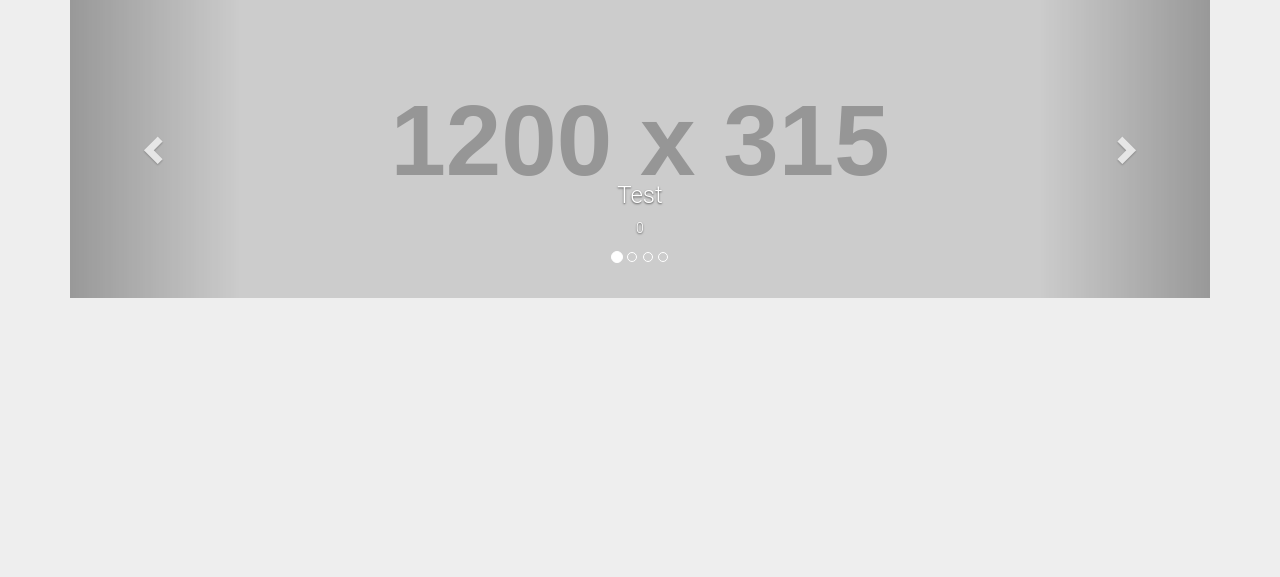
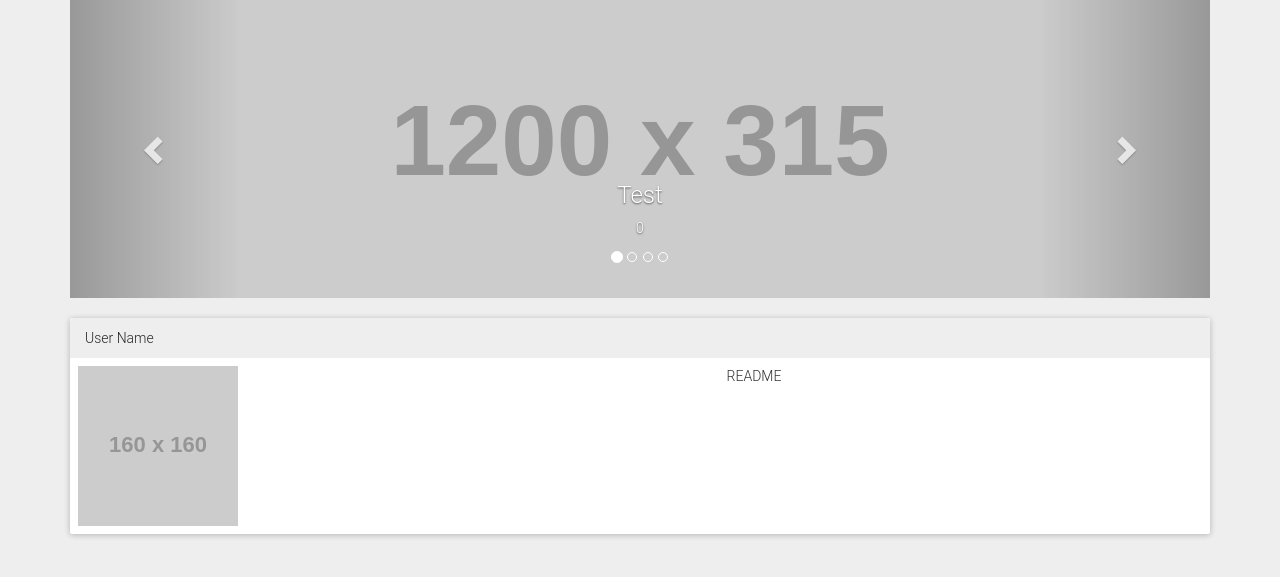
Before and after one commit to csesoc/ShowCSE, a Flask app: template Application/modules/frontend/templates/frontend/home/index.html in a window 1280 px wide. Shown: the part 81-658 px from the top of the page. Run offline with Flask 2, Linux system fonts and the light colour scheme; the template is opened without the code that fills it, so the values that code supplies are empty; grey boxes labelled with a size stand in for pictures from a placeholder-image service; some libraries are stand-ins or nearby versions.

Commit message:
Added feed basic

```diff
--- a/Application/modules/frontend/templates/frontend/home/index.html
+++ b/Application/modules/frontend/templates/frontend/home/index.html
@@ -1,7 +1,7 @@
 {% extends "frontend/home/base.html" %}
 
 {% block content %}
-<div id="myCarousel" class="carousel slide" data-ride="carousel">
+<div id="myCarousel" class="carousel slide" data-ride="carousel" style="margin-bottom:20px">
   <!-- Indicators -->
   <ol class="carousel-indicators">
     {% for i in range(4) %}
@@ -41,4 +41,13 @@
     <span class="sr-only">Next</span>
   </a>
 </div>
+
+<div class="panel panel-default">
+  <div class="panel-heading">User Name</div>
+  <table class="table">
+    <tr>
+      <td width="20%"><a href="127.0.0.1:8000"><img src="http://placehold.it/160x160" alt="..."</img></a></td><td width="80%" align="center">README</td></tr>
+  </table>
+</div>
+
 {% endblock %}
```
